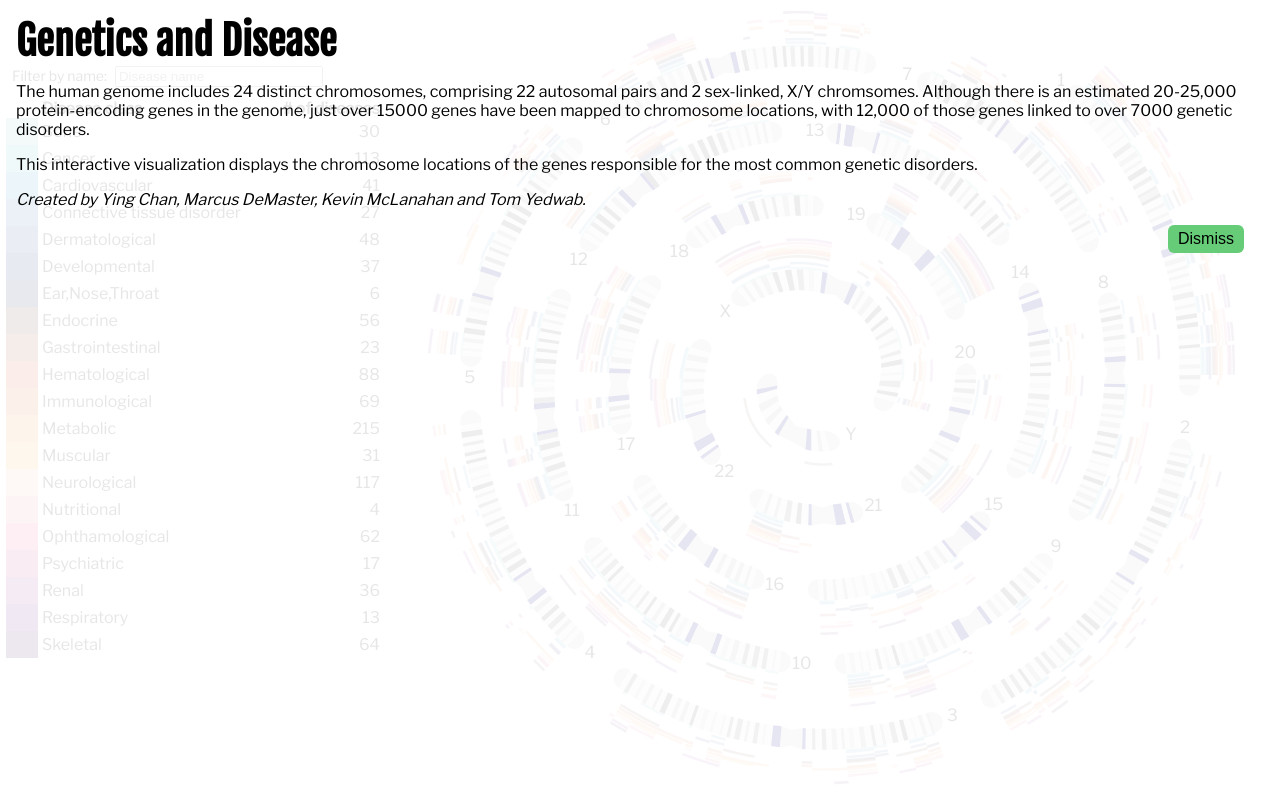
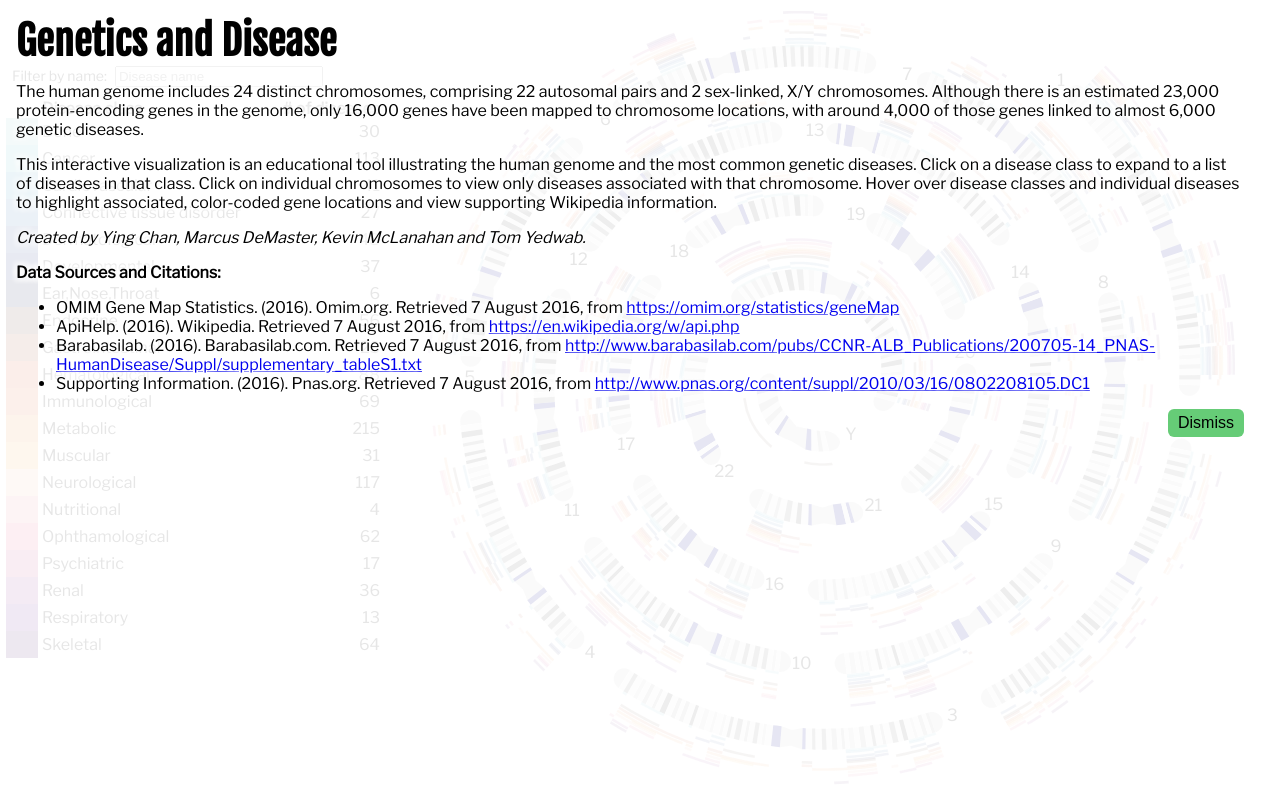
Before and after one commit to tomyedwab/mids-w209-genetics, a React app: page / in a window 1280 px wide. Built offline with nearby package versions, Linux system fonts and the light colour scheme.

Commit message:
New intro, correct chromosome filtering & style tweaks.

```diff
--- a/src/App.css
+++ b/src/App.css
@@ -24,6 +24,7 @@ g#disease-genes path {
     overflow: hidden;
     padding: 16px 36px 16px 16px;
     position: absolute;
+    text-shadow: -3px -3px 4px #fff, -3px 3px 4px #fff, 3px -3px 4px #fff, 3px 3px 4px #fff;
     z-index: 10;
 }
 .header.open {
@@ -148,12 +149,16 @@ g#disease-genes path {
 .diseasePane .col1 {
     flex: 1 0 0;
 }
-.diseasePane .col1 .click {
+.diseasePane .col2 {
+    flex: 0 1 110px;
+    text-align: right;
+}
+.diseasePane .columns.selected .col1 .name {
+    text-decoration: underline;
+}
+
+.diseasePane .columns.selected .col1 .click {
     font-size: 12px;
     font-style: italic;
     margin-left: 8px;
 }
-.diseasePane .col2 {
-    flex: 0 0 110px;
-    text-align: right;
-}
--- a/src/App.js
+++ b/src/App.js
@@ -232,7 +232,7 @@ function layout_disease_class(layouts, layout, disease, offset) {
     };
 }
 
-function layout_disease(layouts, disease, offset) {
+function layout_disease(layouts, disease, chromosome) {
     const color = COLOR_TABLE[disease.className];
     const layout = {
         quads: {},
@@ -245,6 +245,7 @@ function layout_disease(layouts, disease, offset) {
     layout.quads[color] = layout.quads[color] || [];
     for (let i = 0; i < disease.genes.length; i++) {
         const location = disease.genes[i].location;
+        if (location[0] === chromosome) {
             const locationName = location.slice(0, 3).join("");
             if (layouts[location[0]] &&
                 layouts[location[0]].map[locationName]) {
@@ -255,8 +256,12 @@ function layout_disease(layouts, disease, offset) {
             } else {
                 console.log("Couldn't find location", locationName);
             }
+        }
     };
+    if (layout.quads[color].length > 0) {
         return layout;
+    }
+    return null;
 }
 
 function layout_transform(layouts, fn) {
@@ -354,7 +359,12 @@ const FINAL_LAYOUTS = {};
             offset += 1.6;
         }
         layout_disease_class(FINAL_LAYOUTS, FINAL_LAYOUTS["DC_" + disease.className], disease, offset)
-        FINAL_LAYOUTS["D_" + disease.name] = layout_disease(FINAL_LAYOUTS, disease)
+        CHROMOSOMES.forEach(chromosome => {
+            const layout = layout_disease(FINAL_LAYOUTS, disease, chromosome.name);
+            if (layout) {
+                FINAL_LAYOUTS["D_" + sanitizeName(disease.name) + "_" + chromosome.name] = layout;
+            }
+        });
     });
 
     layout_radial(FINAL_LAYOUTS, 380.0, 360.0, 10);
@@ -377,16 +387,49 @@ class Header extends Component {
             </button>
             <div className="title">Genetics and Disease</div>
             <div className="description">
-                <p>The human genome includes 24 distinct chromosomes, comprising
-                22 autosomal pairs and 2 sex-linked, X/Y chromsomes. Although
-                there is an estimated 20-25,000 protein-encoding genes in the
-                genome, just over 15000 genes have been mapped to chromosome
-                locations, with 12,000 of those genes linked to over 7000
-                genetic disorders.</p>
-                <p>This interactive visualization displays the chromosome
-                locations of the genes responsible for the most common
-                genetic disorders.</p>
-                <p><i>Created by Ying Chan, Marcus DeMaster, Kevin McLanahan and Tom Yedwab.</i></p>
+                <p>The human genome includes 24 distinct chromosomes,
+                comprising 22 autosomal pairs and 2 sex-linked, X/Y chromosomes.
+                Although there is an estimated 23,000 protein-encoding genes in
+                the genome, only 16,000 genes have been mapped to chromosome
+                locations, with around 4,000 of those genes linked to almost
+                6,000 genetic diseases.</p>
+
+                <p>This interactive visualization is an educational tool
+                illustrating the human genome and the most common genetic
+                diseases. Click on a disease class to expand to a list of
+                diseases in that class. Click on individual chromosomes to view
+                only diseases associated with that chromosome. Hover over
+                disease classes and individual diseases to highlight associated,
+                color-coded gene locations and view supporting Wikipedia
+                information.</p>
+
+                <p><i>Created by Ying Chan, Marcus DeMaster, Kevin McLanahan and
+                Tom Yedwab.</i></p>
+
+                <p><strong>Data Sources and Citations:</strong></p>
+
+                <ul>
+                <li>OMIM Gene Map Statistics. (2016). Omim.org.
+                Retrieved 7 August 2016, from{" "}
+                <a href="https://omim.org/statistics/geneMap" target="_">
+                https://omim.org/statistics/geneMap</a></li>
+
+                <li>ApiHelp. (2016). Wikipedia. Retrieved 7 August 2016, from{" "}
+                <a href="https://en.wikipedia.org/w/api.php" target="_">
+                https://en.wikipedia.org/w/api.php</a></li>
+
+                <li>Barabasilab. (2016). Barabasilab.com. Retrieved 7
+                August 2016, from{" "}
+                <a href="http://www.barabasilab.com/pubs/CCNR-ALB_Publications/200705-14_PNAS-HumanDisease/Suppl/supplementary_tableS1.txt" target="_">
+                http://www.barabasilab.com/pubs/CCNR-ALB_Publications/200705-14_PNAS-HumanDisease/Suppl/supplementary_tableS1.txt
+                </a></li>
+
+                <li>Supporting Information. (2016). Pnas.org. Retrieved 7 August
+                2016, from{" "}
+                <a href="http://www.pnas.org/content/suppl/2010/03/16/0802208105.DC1" target="_">
+                http://www.pnas.org/content/suppl/2010/03/16/0802208105.DC1
+                </a></li>
+                </ul>
             </div>
             <button
                 className="hideButton"
@@ -441,8 +484,17 @@ class DiseaseClass extends Component {
 
 class DiseaseGenes extends Component {
     render() {
+        const paths = [];
+        CHROMOSOMES.forEach(chromosome => {
+            const layout = this.props.layouts["D_" + sanitizeName(this.props.disease.name) + "_" + chromosome.name];
+            if (layout &&
+                (!this.props.selectedChromosome ||
+                 this.props.selectedChromosome === chromosome.name)) {
+                paths.push(layout_to_paths(layout));
+            }
+        });
         return <g id={"DIS_" + sanitizeName(this.props.disease.name)}>
-            {layout_to_paths(this.props.layout)}
+            {paths}
         </g>;
     }
 
@@ -488,22 +540,24 @@ class DiseaseList extends Component {
                 borderLeft: "32px solid " + color
             };
             let clickText = <span />;
+            let classes = "columns";
             if (this.props.highlightedClass &&
                 this.props.highlightedClass === className) {
                 style.backgroundColor = color;
                 style.color = "#fff";
-                clickText = <span className="click">(See diseases...)</span>;
+                clickText = <span className="click">➠</span>;
+                classes += " selected";
             }
             listElements.push(<li
                 key={sanitizeName(className)}
-                className="columns"
+                className={classes}
                 style={style}
                 onMouseEnter={() => this.props.handleMouseEnterClass(className)}
                 onMouseLeave={() => this.props.handleMouseLeaveClass(className)}
                 onClick={() => this.props.handleSelectClass(className)}
             >
                 {/* Somehow in the minified code, className gets mangled? */}
-                <div className="col1">{"" + className} {clickText}</div>
+                <div className="col1"><span className="name">{"" + className}</span>{clickText}</div>
                 <div className="col2">{DISEASE_CLASSES[className].length}</div>
             </li>);
         }
@@ -537,6 +591,13 @@ class DiseaseList extends Component {
                 style.color = "#fff";
                 barColor = "#fff";
             }
+
+            const geneCount = disease.genes
+                .filter(gene => (
+                    !this.props.selectedChromosome ||
+                    this.props.selectedChromosome === gene.location[0]))
+                .length;
+
             return <li
                 key={sanitizeName(disease.name)}
                 className="columns"
@@ -557,7 +618,7 @@ class DiseaseList extends Component {
                     {prev}
                 </div>
                 <div className="col1">{disease.name}</div>
-                <div className="col2">{disease.genes.length}</div>
+                <div className="col2">{geneCount}</div>
             </li>;
         });
     }
@@ -742,7 +803,8 @@ class App extends Component {
                     return <DiseaseGenes
                         disease={disease}
                         key={sanitizeName(disease.name)}
-                        layout={FINAL_LAYOUTS["D_" + disease.name]}
+                        layouts={FINAL_LAYOUTS}
+                        selectedChromosome={this.state.selectedChromosome}
                     />;
                 } else {
                     return null;
```
Lines whose indentation alone changed are shown as unchanged.
